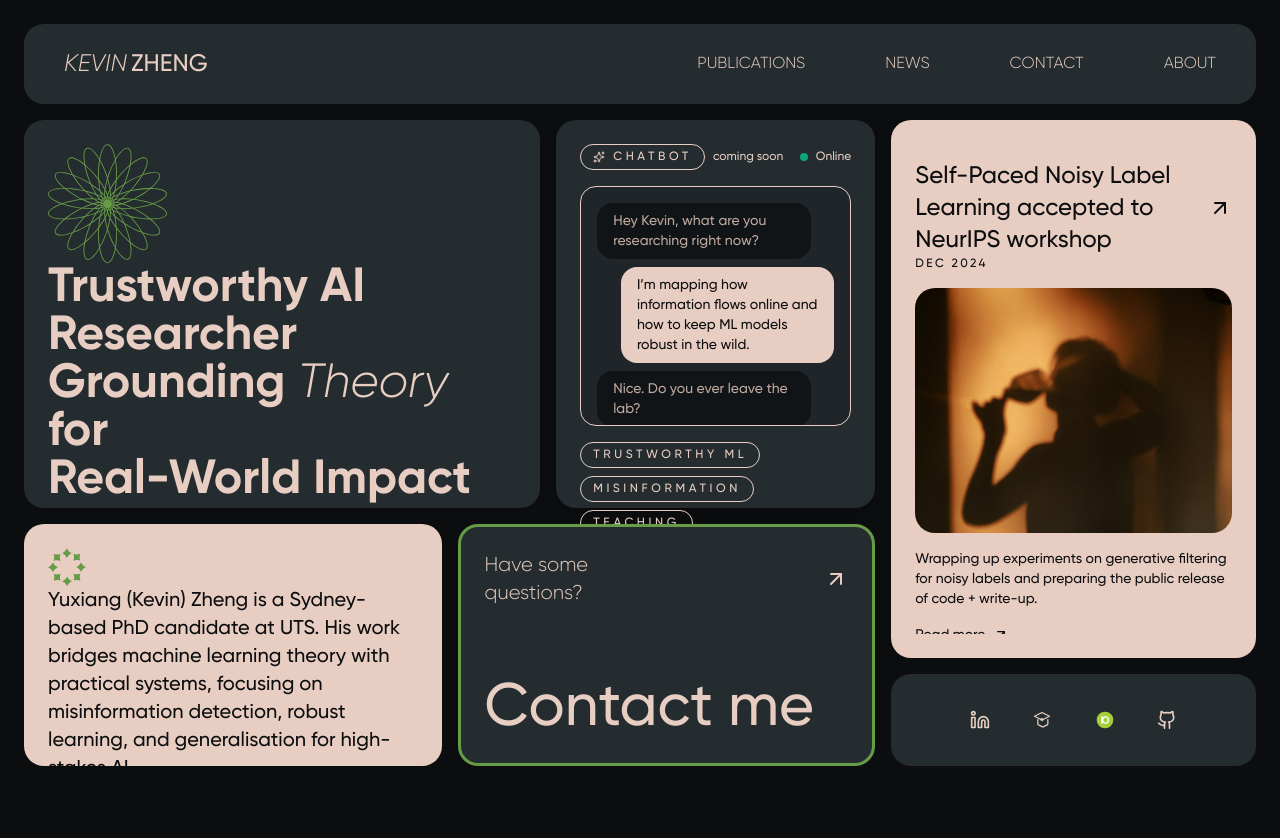
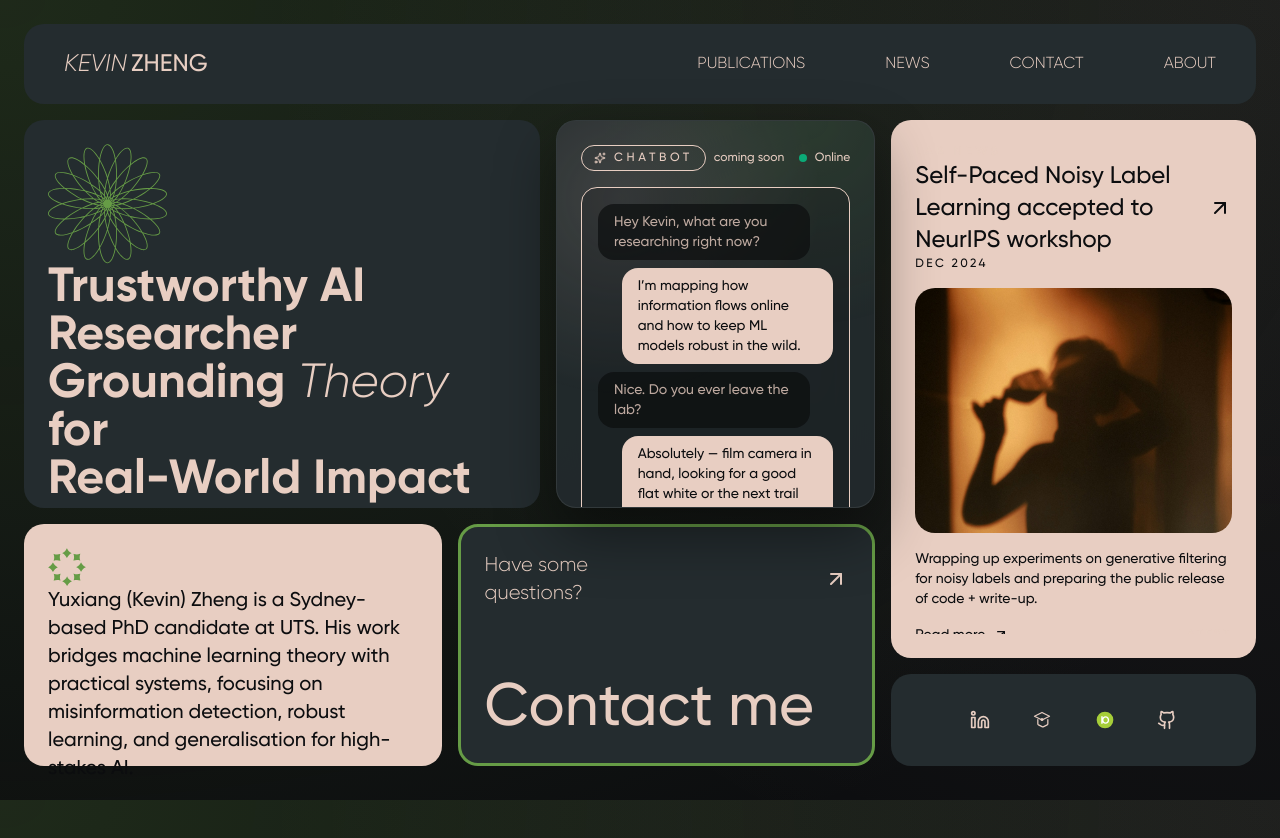
Before and after one commit to kyxzhe/kyxzhe.github.io, a Next.js app: page / in a window 1280 px wide. Built offline with nearby package versions, Linux system fonts and the light colour scheme.

Commit message:
style: polish chatbot panel and background

```diff
--- a/src/app/globals.css
+++ b/src/app/globals.css
@@ -23,7 +23,9 @@
 }
 
 body {
-  background: var(--background);
+  background: radial-gradient(120% 120% at 0% 0%, rgba(102, 156, 70, 0.2), transparent),
+              radial-gradient(80% 120% at 100% 0%, rgba(232, 206, 194, 0.08), transparent),
+              var(--background);
   color: var(--foreground);
   padding: 12px;
   font-family: var(--font-sans);
@@ -42,3 +44,17 @@ body {
     overflow: hidden;
   }
 }
+
+::selection {
+  background: rgba(102, 156, 70, 0.4);
+  color: var(--background);
+}
+
+@layer utilities {
+  .glass-panel {
+    background: color-mix(in srgb, var(--color-card) 85%, transparent);
+    border: 1px solid rgba(255, 255, 255, 0.08);
+    box-shadow: 0 25px 60px rgba(0, 0, 0, 0.45);
+    backdrop-filter: blur(24px);
+  }
+}
--- a/src/components/ChatIntroPanel.tsx
+++ b/src/components/ChatIntroPanel.tsx
@@ -28,12 +28,16 @@ const interests = ["Trustworthy ML", "Misinformation", "Teaching", "Film Photogr
 export default function ChatIntroPanel() {
   return (
     <motion.div
-      className="w-full lg:w-[40%] bg-card rounded-[20px] p-6 flex flex-col gap-4 shadow-lg"
+      className="w-full lg:w-[40%] rounded-[20px] p-6 flex flex-col gap-4 glass-panel relative overflow-hidden"
       variants={cardVariants}
       initial="hidden"
       animate="visible"
       whileHover="hover"
     >
+      <div className="absolute inset-0 pointer-events-none opacity-60" style={{
+        background: "radial-gradient(circle at 20% 20%, rgba(232,206,194,0.25), transparent 50%), radial-gradient(circle at 80% 0%, rgba(102,156,70,0.25), transparent 45%)"
+      }} />
+      <div className="relative flex flex-col gap-4">
       <motion.div
         className="flex items-center justify-between"
         variants={textVariants}
@@ -53,7 +57,7 @@ export default function ChatIntroPanel() {
         </div>
       </motion.div>
 
-      <div className="bg-background/20 rounded-[16px] border border-border/40 p-4 flex flex-col gap-3 min-h-[240px] overflow-hidden">
+      <div className="bg-background/20 rounded-[16px] border border-border/40 p-4 flex flex-col gap-3 min-h-[240px] overflow-hidden relative">
         <div className="space-y-2 text-sm">
           {previewMessages.map((msg, idx) => (
             <div
@@ -77,7 +81,7 @@ export default function ChatIntroPanel() {
         animate="visible"
       >
         {interests.map((tag) => (
-          <span key={tag} className="border border-border rounded-full px-3 py-1">
+          <span key={tag} className="border border-border/60 rounded-full px-3 py-1">
             {tag}
           </span>
         ))}
@@ -101,6 +105,7 @@ export default function ChatIntroPanel() {
           The chatbot will share stories about research, photography, and the best flat whites in Sydney soon.
         </p>
       </motion.div>
+      </div>
     </motion.div>
   );
 }
```
